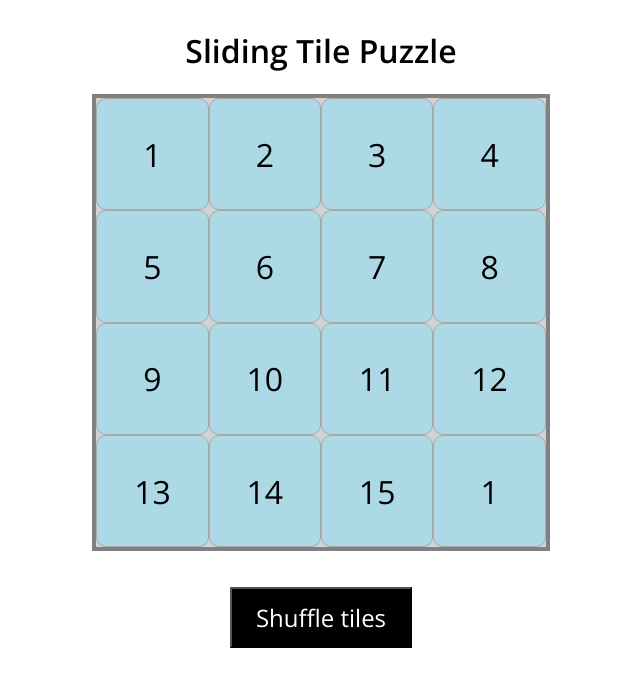
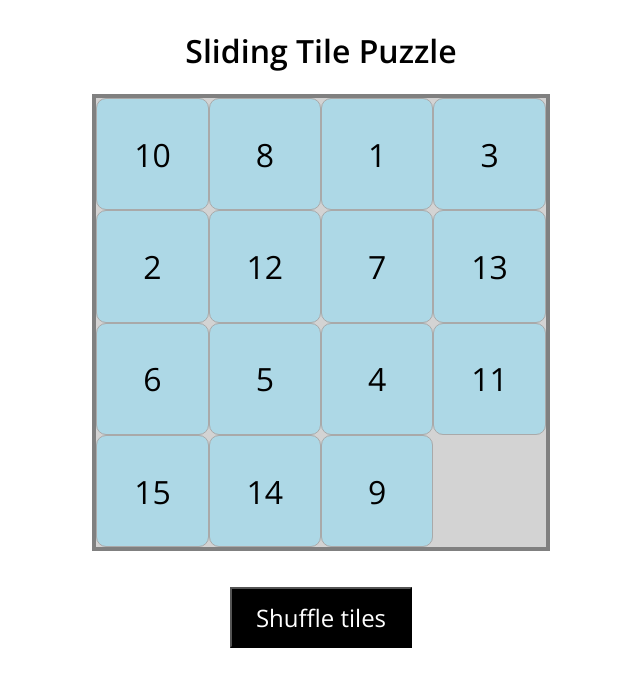
Before and after one commit to Vicachu42/kodtest-grebban, a JavaScript app: page / in a window 1280 px wide. Shown: the top 686 px of the page, without its empty margins (319-959 px from the left). Built offline with nearby package versions, Linux system fonts and the light colour scheme; the HTML template or start-up script is replaced by a standard one.

Commit message:
Randomized grid with empty cell finished

```diff
--- a/src/components/PlayingField.js
+++ b/src/components/PlayingField.js
@@ -1,49 +1,41 @@
 const PlayingField = ({ numRows, numColumns }) => {
+  const totalCells = numRows * numColumns;
+  const numbers = Array.from({ length: totalCells - 1 }, (_, index) => index + 1);
+
+  for (let i = numbers.length - 1; i > 0; i--) {
+    const j = Math.floor(Math.random() * (i + 1));
+    [numbers[i], numbers[j]] = [numbers[j], numbers[i]];
+  }
+
+  const emptyCellIndex = totalCells - 1;
+
   const gridData = [];
-  let counter = 1;
+  let counter = 0;
 
   for (let i = 0; i < numRows; i++) {
     const row = [];
     for (let j = 0; j < numColumns; j++) {
-      row.push(counter++);
-      if (counter > 15) counter = 1;
+      if (counter === emptyCellIndex) {
+        row.push('');
+      } else {
+        row.push(numbers[counter++]);
+      }
     }
     gridData.push(row);
-
-    /*     return (
-          <ul>
-            <li>1</li>
-            <li>2</li>
-            <li>3</li>
-            <li>4</li>
-            <li>5</li>
-            <li>6</li>
-            <li>7</li>
-            <li>8</li>
-            <li>9</li>
-            <li>10</li>
-            <li>11</li>
-            <li>12</li>
-            <li>13</li>
-            <li>14</li>
-            <li>15</li>
-            <li className="empty"></li>
-          </ul>
-        ) */
   }
 
   return (
-    <div id="container">
+    <section id="container">
       {gridData.map((row, rowIndex) => (
         <ul key={rowIndex}>
           {row.map((cell, colIndex) => (
-            <li key={colIndex}>
+            <li key={colIndex} className={cell === '' ? 'empty-cell' : ''}>
               {cell}
             </li>
           ))}
         </ul>
       ))}
-    </div>
+    </section>
   )
 }
 
--- a/src/index.css
+++ b/src/index.css
@@ -43,7 +43,7 @@ ul li {
   font-size: 2rem;
 }
 
-.empty {
+.empty-cell {
   background-color: #d3d3d3;
   border: none;
 }
```
